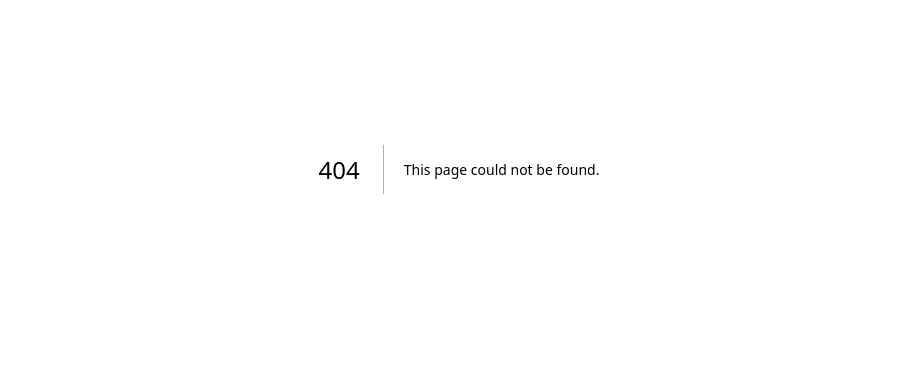
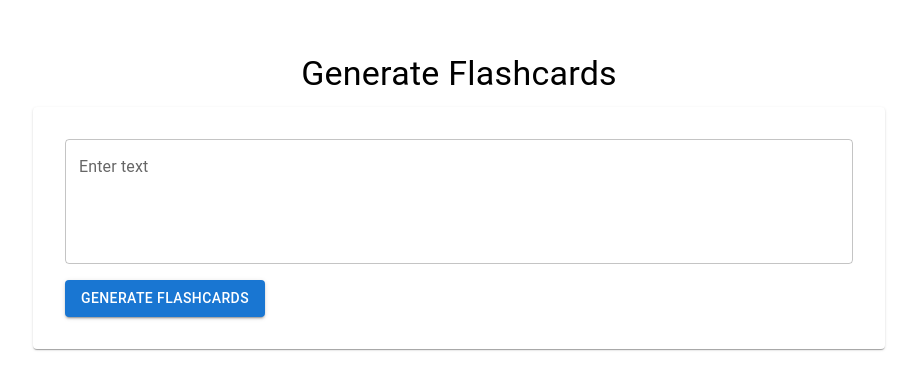
Before and after one commit to wizfury/flashcard-saas, a Next.js app: page /generate in a window 1280 px wide. Before the commit this address had no page. Shown: the part 231-620 px from the top of the page, without its empty margins (181-1098 px from the left). Built offline with nearby package versions, Linux system fonts and the light colour scheme; no server answers.

Commit message:
fix: flashcard generate route added

```diff
--- /dev/null
+++ b/app/generate/page.js
@@ -0,0 +1,113 @@
+'use client'
+
+import { db } from "@/firebase"
+import { useUser } from "@clerk/nextjs"
+import { Container,Box, Typography, Button, TextField, Paper } from "@mui/material"
+import { collection, writeBatch } from "firebase/firestore"
+import { useRouter } from "next/navigation"
+import { useState } from "react"
+
+export default function Generate()
+{
+    const {isLoaded, isSingnedin,user}=useUser()
+    const {flashcards, setflashcards}= useState()
+    const [flipped, setFlipped]=useState()
+    const [text, setText] = useState('')
+    const [name, setName]=useState('')
+    const [open, setOpen]=useState(false)
+    const router = useRouter()
+
+    const handleSubmit= async ()=>{
+        fetch('api/generate',{
+            method:'POST',
+            body: text,
+        }).then((res)=> res.json())
+        .then(data > setflashcards(data))
+    }
+
+    const handleCardClick = (id)=>{
+        setFlipped((prev)=>({
+            ...prev,
+            [id]:!prev[id]
+        }))
+    }
+
+    const handleOpen=()=>{
+        setOpen(true)
+    }
+
+    const handleClose=()=>{
+        setOpen(false)
+
+    }
+
+    const saveFlashcards = async()=>{
+        if (!name)
+        {
+            alert('Please enter a name')
+            return
+        }
+        const batch = writeBatch(db)
+        const userDocRef = doc(collection(db,'users'),user.id)
+        const docSnap = await getDoc(userDocRef)
+
+        if (docSnap.exists())
+        {
+            const collections = docSnap.data().flashcards || []
+            if (collections.find((f)=> f.name===name)){
+                alert('Flashcard collection with same name already exists')
+                return
+            }
+            else{
+                collections.push({name})
+                batch.set(userDocRef,{flashcards: collections},{merge:true})
+            }
+        }
+        else{
+            batch.set(userDocRef,{flashcards: [{name}]})
+        }
+        const collref = collection(userDocRef,name)
+        flashcards.forEach(element => {
+            const cardDocRef = doc(collref)
+            batch.set(cardDocRef,flashcards)
+        });
+
+        await batch.commit()
+        handleClose()
+        router.push('/flashcards')
+
+    }
+
+    return (<Container maxWidth="md" alignItems='center'>
+        <Box sx ={{
+             my: 4,
+            display: 'flex',
+                flexDirection: 'column',
+                justifyContent: 'center',
+                alignItems: 'center',
+                height: '100vh'
+            }}>
+            <Typography variant="h4" component={"h1"} gutterBottom>
+                Generate Flashcards
+            </Typography>
+            <Paper sx={{
+                p: 4,
+                width: '100%'
+            }}>
+                <TextField value={text} onChange={(e)=> setText(e.target.value)} label="Enter text"
+                    fullWidth
+                    multiline
+                    rows={4}
+                    variant="outlined"
+                    sx={{mb:2}}
+                    >
+
+                </TextField>
+                <Button onClick={handleSubmit} variant="contained" color="primary">Generate Flashcards</Button>
+
+            </Paper>
+
+
+        </Box>
+    </Container>)
+}
--- a/firebase.js
+++ b/firebase.js
@@ -1,7 +1,7 @@
 
 // Import the functions you need from the SDKs you need
 import { initializeApp } from "firebase/app";
-import { getAnalytics } from "firebase/analytics";
+import { getFirestore } from "firebase/firestore"
 // TODO: Add SDKs for Firebase products that you want to use
 // https://firebase.google.com/docs/web/setup#available-libraries
 
@@ -19,4 +19,6 @@ const firebaseConfig = {
 
 // Initialize Firebase
 const app = initializeApp(firebaseConfig);
-const analytics = getAnalytics(app);
+const db = getFirestore(app);
+
+export {db}
```
